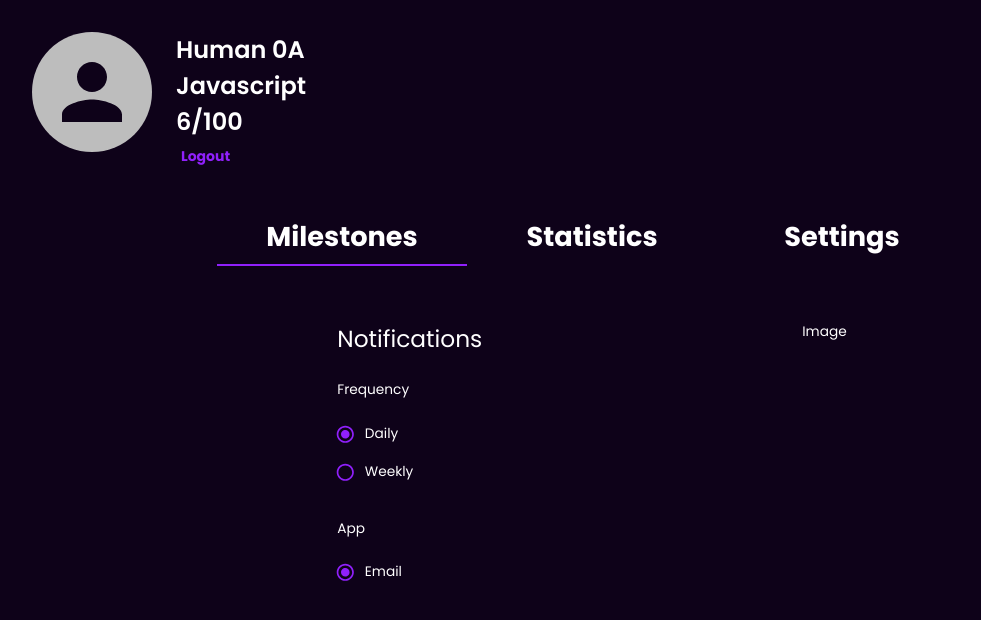
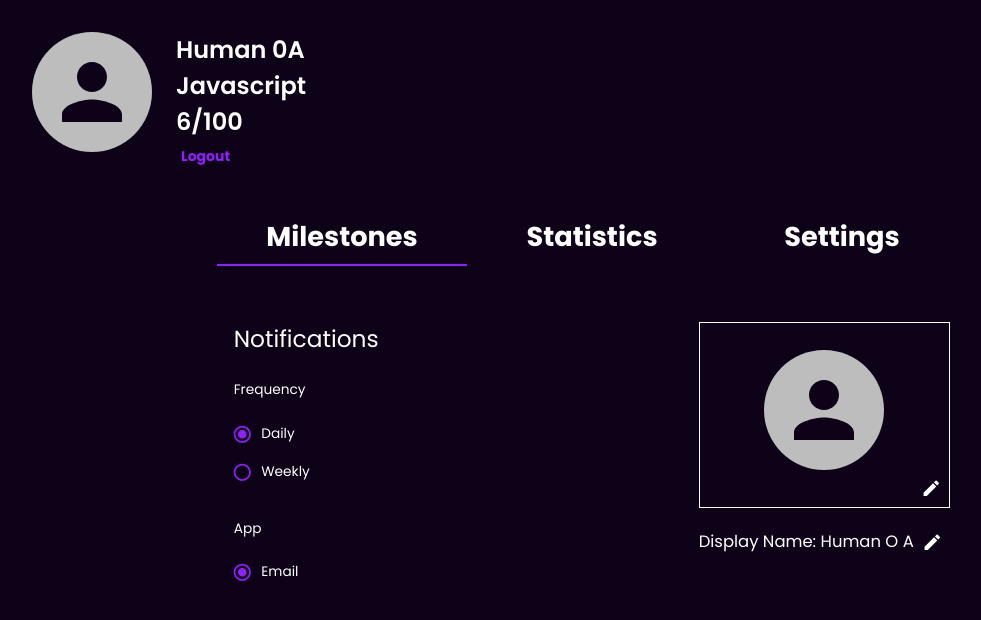
Before and after one commit to arndom/100Days-Companion, a React (Create React App) app: page /settings in a window 1280 px wide. Shown: the top 620 px of the page, without its empty margins (48-1029 px from the left). Built offline with nearby package versions, Linux system fonts and the light colour scheme.

Commit message:
complete avatar section

```diff
--- a/src/pages/Home/Settings/Settings.tsx
+++ b/src/pages/Home/Settings/Settings.tsx
@@ -3,18 +3,14 @@ import {
   Box,
   Grid,
   Typography,
-  List,
-  ListItem,
-  ListItemButton,
-  ListItemIcon,
-  Checkbox,
-  ListItemText,
   Radio,
   RadioGroup,
   FormControl,
-  FormLabel,
   FormControlLabel,
+  Avatar,
+  IconButton,
 } from '@mui/material';
+import { Edit } from '@mui/icons-material';
 
 import { useStyles } from './useStyles';
 
@@ -38,12 +34,7 @@ const Settings = (): JSX.Element => {
         <Typography sx={classes.notifications}>Notifications</Typography>
         <Typography>Frequency</Typography>
         <FormControl sx={classes.frequency}>
-          <RadioGroup
-            aria-labelledby="demo-controlled-radio-buttons-group"
-            name="controlled-radio-buttons-group"
-            value={frequency}
-            onChange={handleFrequencyChange}
-          >
+          <RadioGroup aria-labelledby="frequency" name="frequency" value={frequency} onChange={handleFrequencyChange}>
             <FormControlLabel value="daily" control={<Radio />} label="Daily" />
             <FormControlLabel value="weekly" control={<Radio />} label="Weekly" />
           </RadioGroup>
@@ -51,18 +42,28 @@ const Settings = (): JSX.Element => {
 
         <Typography>App</Typography>
         <FormControl sx={classes.app}>
-          <RadioGroup
-            aria-labelledby="demo-controlled-radio-buttons-group"
-            name="controlled-radio-buttons-group"
-            value={app}
-            onChange={handleAppChange}
-          >
+          <RadioGroup aria-labelledby="app" name="app" value={app} onChange={handleAppChange}>
             <FormControlLabel value="email" control={<Radio />} label="Email" />
           </RadioGroup>
         </FormControl>
       </Grid>
       <Grid item>
-        <Box>Image</Box>
+        <Box sx={classes.avatar}>
+          <Avatar />
+          <Grid container justifyContent="flex-end">
+            <IconButton>
+              <Edit sx={{ color: '#fff' }} />
+            </IconButton>
+          </Grid>
+        </Box>
+        <Box>
+          <Typography sx={classes.displayName}>
+            Display Name: Human O A
+            <IconButton>
+              <Edit sx={{ color: '#fff' }} />
+            </IconButton>
+          </Typography>
+        </Box>
       </Grid>
     </Grid>
   );
--- a/src/pages/Home/Settings/useStyles.tsx
+++ b/src/pages/Home/Settings/useStyles.tsx
@@ -30,4 +30,19 @@ export const useStyles = {
       color: '#9020fb',
     },
   },
+
+  avatar: {
+    border: '1px solid #fff',
+    padding: '2em 0 0 0',
+    '& .MuiAvatar-root': {
+      width: 120,
+      height: 120,
+      margin: '0 auto',
+    },
+  },
+
+  displayName: {
+    fontSize: '1.2em',
+    marginTop: '1em',
+  },
 };
```
